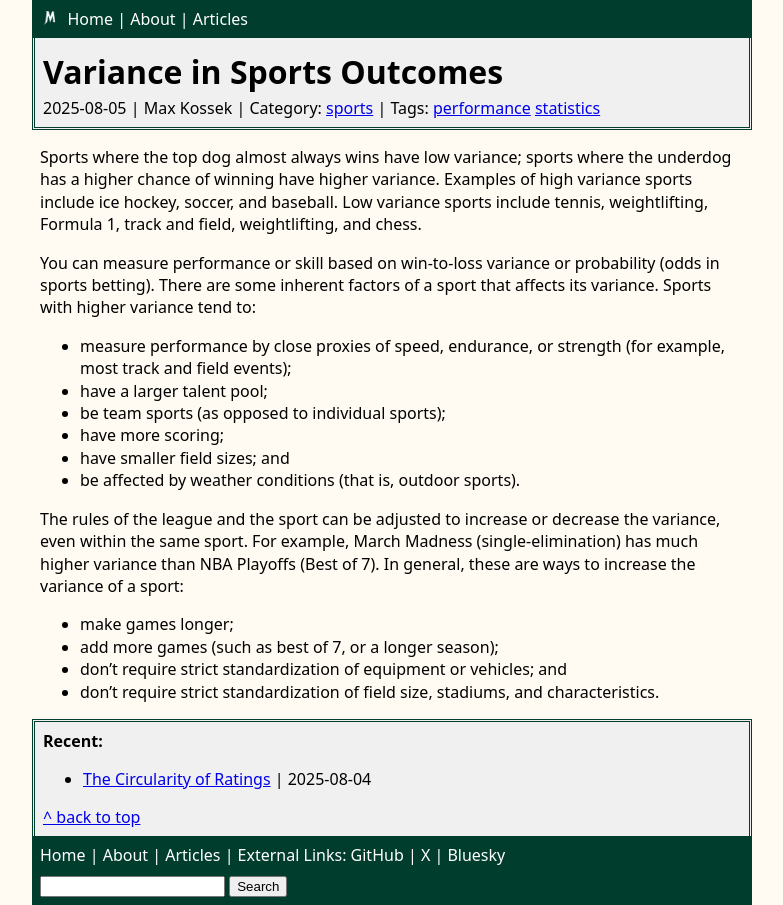
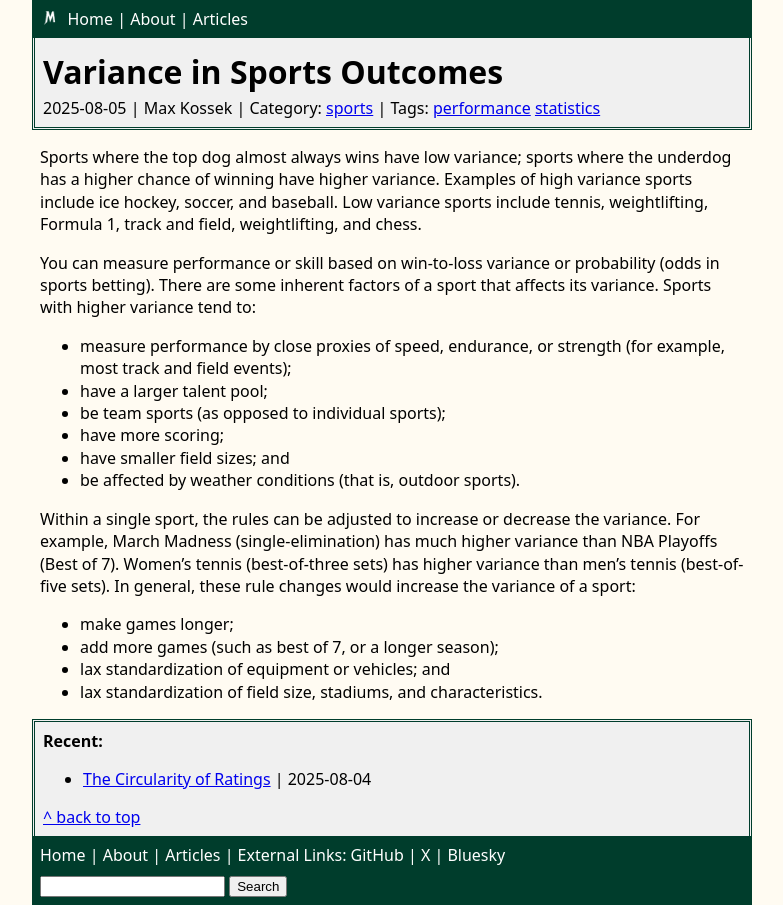
Before and after one commit to maxkossek/maxkossek.github.io, a Jekyll site: the page built from _posts/2025-08-05-variance-sports.md, in a window 1280 px wide. Shown: the whole page, without its empty margins (248-1031 px from the left). Built offline with Jekyll 4.4.1, drawn with Linux system fonts in a browser that asks for light colours.

Commit message:
Update sports variance article

```diff
--- a/_posts/2025-08-05-variance-sports.md
+++ b/_posts/2025-08-05-variance-sports.md
@@ -21,9 +21,9 @@ You can measure performance or skill based on win-to-loss variance or probabilit
 - have smaller field sizes; and
 - be affected by weather conditions (that is, outdoor sports).
 
-The rules of the league and the sport can be adjusted to increase or decrease the variance, even within the same sport. For example, March Madness (single-elimination) has much higher variance than NBA Playoffs (Best of 7). In general, these are ways to increase the variance of a sport:
+Within a single sport, the rules can be adjusted to increase or decrease the variance. For example, March Madness (single-elimination) has much higher variance than NBA Playoffs (Best of 7). Women's tennis (best-of-three sets) has higher variance than men's tennis (best-of-five sets). In general, these rule changes would increase the variance of a sport:
 
 - make games longer;
 - add more games (such as best of 7, or a longer season);
-- don't require strict standardization of equipment or vehicles; and
-- don't require strict standardization of field size, stadiums, and characteristics.
+- lax standardization of equipment or vehicles; and
+- lax standardization of field size, stadiums, and characteristics.
```
